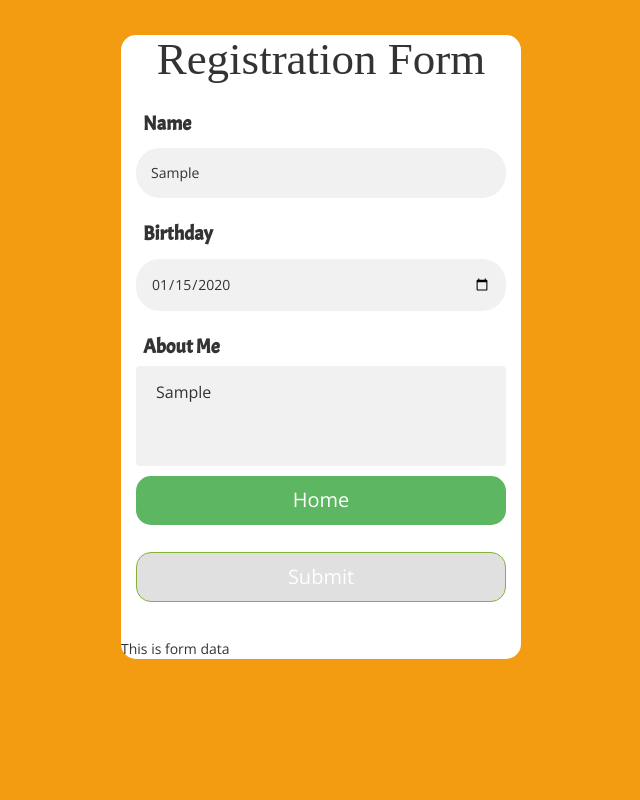
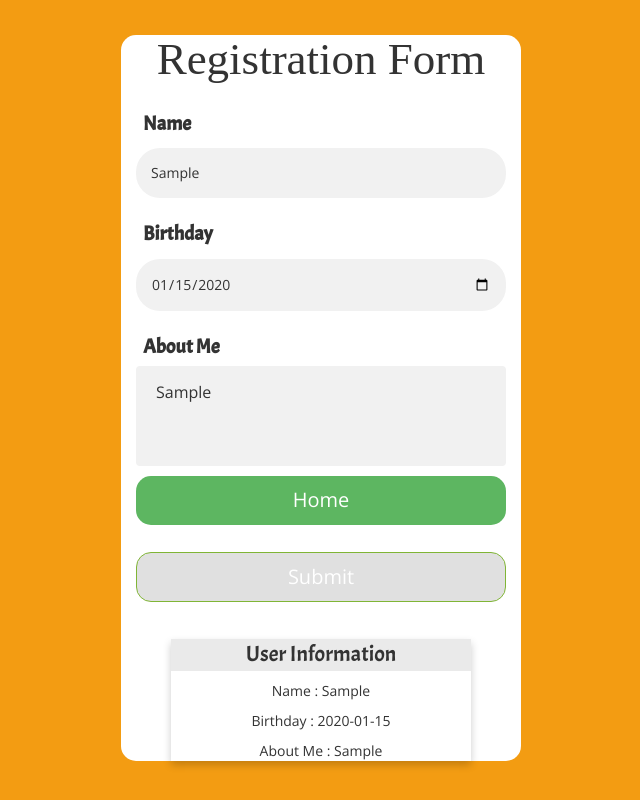
Before and after one commit to himanshuchauhan981/Acadview-Projects, a React (Create React App) app in the folder Assignment 5 - React Weather API Project/: page /form in a window 1280 px wide. Both pictures are taken after typing "Sample", "2020-01-15", "Sample" into the empty fields and a click on the input "Submit". Shown: the whole page, without its empty margins (319-959 px from the left). Built offline with nearby package versions, Linux system fonts and the light colour scheme; a web font is replaced by a local one.

Commit message:
Update showFormData.js

```diff
--- a/Assignment 5 - React Weather API Project/src/components/showFormData.js
+++ b/Assignment 5 - React Weather API Project/src/components/showFormData.js
@@ -1,13 +1,16 @@
 import React,{Component} from 'react';
 
-class ShowFormData extends Component{
-   render(){
-      return(
-         <div>
-            <p>This is form data</p>
+const ShowFormData = props =>{
+   return (
+         <div className="card">
+            <div className="card-header">
+               <p>User Information</p>
+            </div>
+            <p>Name : {props.name}</p>
+            <p>Birthday : {props.birthday}</p>
+            <p>About Me : {props.aboutMe}</p>
          </div>
-      )
-   }
+   )
 }
 
 export default ShowFormData;
```
